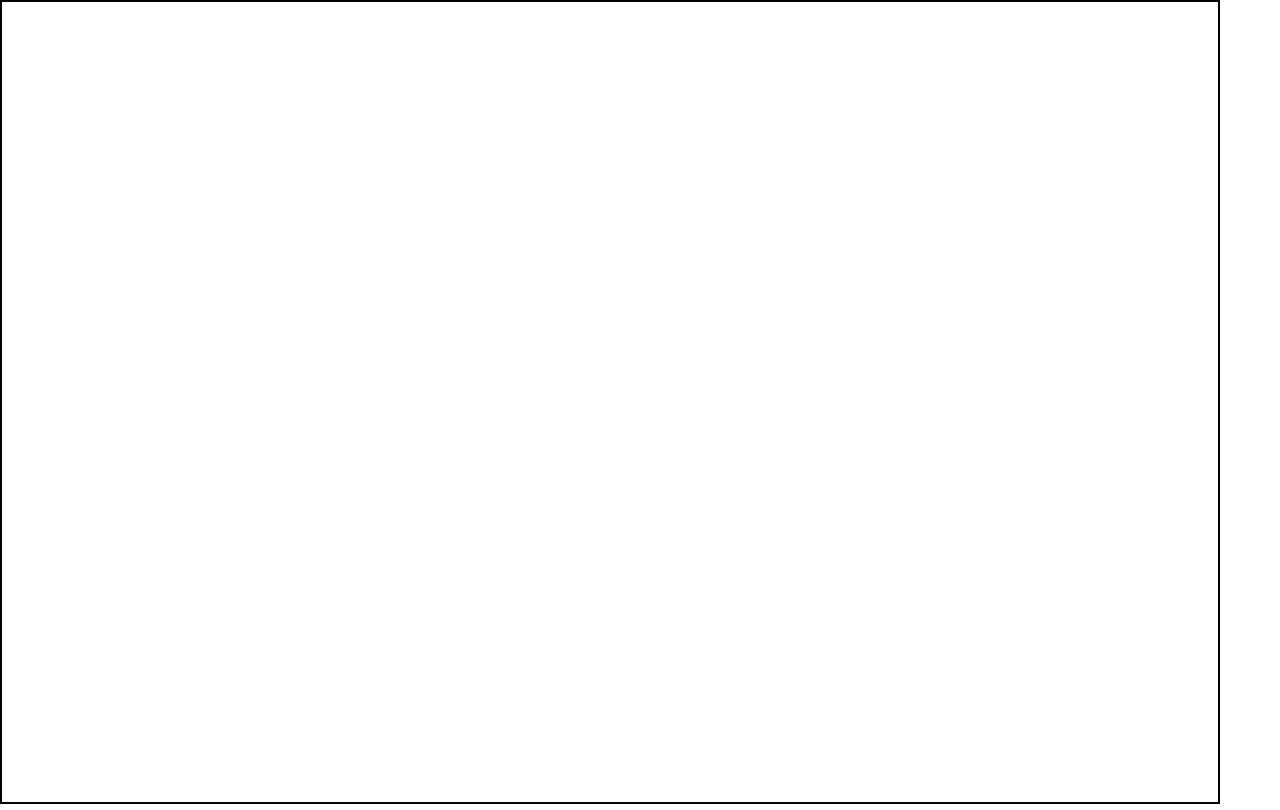
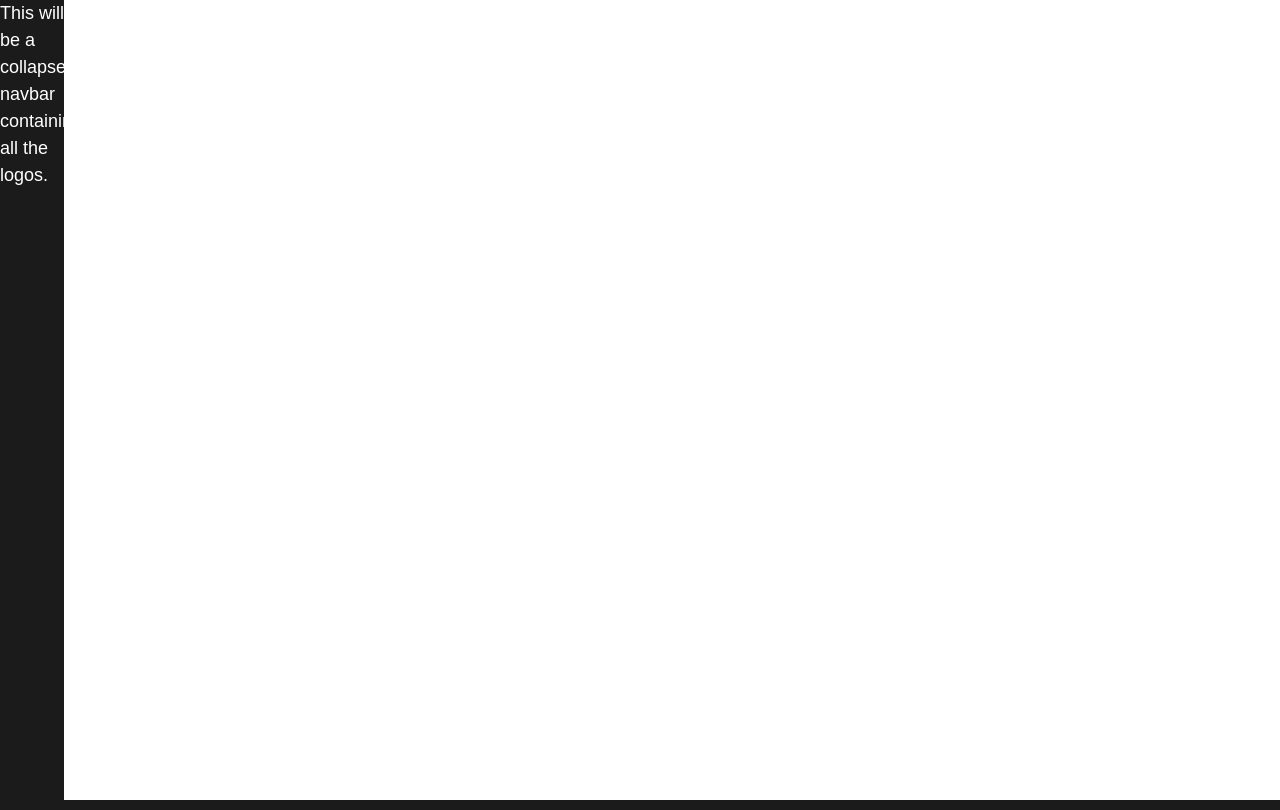
Before and after one commit to lauriskwan/PaintApp, a plain HTML site: page index.html in a window 1280 px wide. Drawn offline with nearby package versions, Linux system fonts and the light colour scheme.

Commit message:
basic layout

```diff
--- a/app.js
+++ b/app.js
@@ -13,11 +13,21 @@ function vh(percent) {
   );
   return (percent * h) / 100;
 }
+const nav = document.querySelector("nav");
+const canvasContainer = document.querySelector(".canvas-container")
+const canvasReal = document.querySelector("#canvas-real");
+const canvasDraft = document.querySelector("#canvas-draft");
+const ctxReal = canvasReal.getContext("2d");
+const ctxDraft = canvasDraft.getContext("2d");
 
-window.onload = () => {
-  const canvas = document.querySelector("canvas");
-  const ctx = canvas.getContext("2d");
-  // --- Resizing ---
-  canvas.width = vw(95);
-  canvas.height = window.innerHeight;
-};
+
+// --- Resize ---
+
+canvasReal.width = vw(95);
+canvasReal.height = window.innerHeight;
+canvasDraft.width = vw(95);
+canvasDraft.height = window.innerHeight;
+canvasContainer.style.width = `${canvasReal.width}px`;
+canvasContainer.style.height = `${canvasReal.height}px`;
+nav.style.width = `${window.innerWidth - canvasDraft.width}px`;
+nav.style.height = `${window.innerHeight}px`;
--- a/index.html
+++ b/index.html
@@ -15,7 +15,19 @@
     <title>Document</title>
   </head>
   <body>
-    <canvas></canvas>
+    <div class="home-container">
+      <nav>
+        <div>
+          <p>
+            This will be a collapsed navbar containing all the logos.
+          </p>
+        </div>
+      </nav>
+      <div class="canvas-container">
+        <canvas id="canvas-real"></canvas>
+        <canvas id="canvas-draft"></canvas>
+      </div>
+    </div>
     <!-- JavaScript Bundle with Popper -->
     <script
       src="https://cdn.jsdelivr.net/npm/bootstrap@5.2.3/dist/js/bootstrap.bundle.min.js"
--- a/style.css
+++ b/style.css
@@ -1,9 +1,31 @@
 * {
-    margin: 0;
-    padding: 0;
-    box-sizing: border-box;
+  margin: 0;
+  padding: 0;
+  box-sizing: border-box;
+}
+
+body {
+    color: white;
+    font-family: "Nexa-Trial", sans-serif;
+    font-size: 18px;
+        background-color: #1b1b1b;
+}
+
+.home-container {
+  display: flex;
+  flex-direction: row;
+}
+
+.canvas-container {
+  /* display: flex;
+  align-items: flex-end;
+  justify-content: flex-end;
+  border: 2px solid black; */
+  position: relative;
+  background-color: white;
 }
 
 canvas {
-    border: 2px solid black;
+  position: absolute;
+  background-color: transparent;
 }
```
